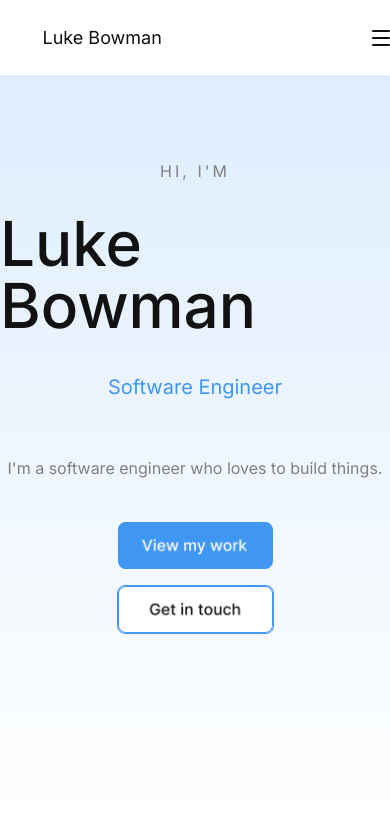
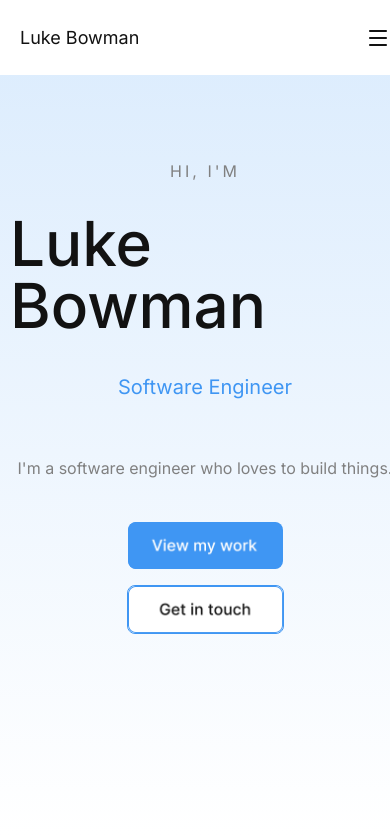
Before and after one commit to Luke-Bowman-dev/portfolio, a React (Vite) app: page / in a window 390 px wide. Shown: the top 837 px of the page. Built offline with nearby package versions, Linux system fonts and the light colour scheme.

Commit message:
Fix: adjusted more padding and margins to improve view on smaller screens

```diff
--- a/src/components/App/App.css
+++ b/src/components/App/App.css
@@ -13,3 +13,9 @@
   line-height: 1;
   margin: 0;
 }
+
+@media (max-width: 500px) {
+  .app {
+    margin-left: 10px;
+  }
+}
--- a/src/components/Header/Header.css
+++ b/src/components/Header/Header.css
@@ -93,7 +93,7 @@
   }
 
   .header__profile {
-    margin-left: 40px;
+    margin-left: 20px;
   }
 
   .header__nav-btn {
@@ -117,10 +117,3 @@
     display: none;
   }
 }
-
-@media (max-width: 500px) {
-  .header {
-    padding-right: 0px;
-    padding-left: 5px;
-  }
-}
```
